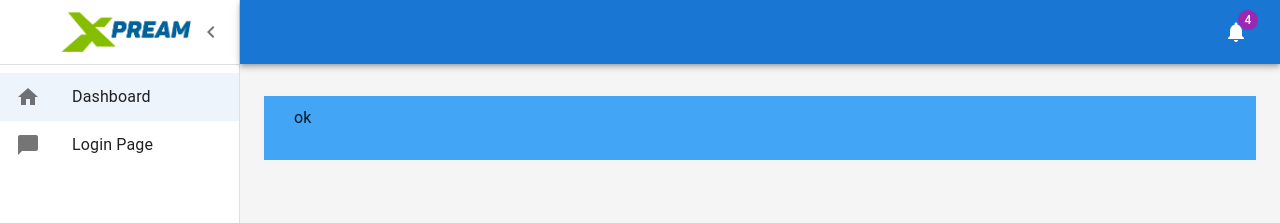
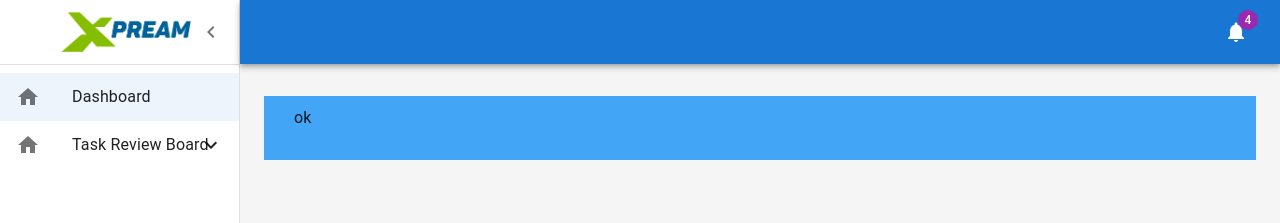
Before and after one commit to antoniosai/xpream-react, a React (Create React App) app: page / in a window 1280 px wide. Shown: the top 223 px of the page. Built offline with nearby package versions, Linux system fonts and the light colour scheme; what react-tracked would draw is missing.

Commit message:
Fix dynamically routes

```diff
--- /dev/null
+++ b/src/components/TemplateWrapper.tsx
@@ -0,0 +1,17 @@
+import { Box } from '@mui/material';
+import { MainDashboard } from '@component/layout/auth/MainDashboard';
+import { Outlet } from 'react-router';
+
+export function TemplateWrapper() {
+  return (
+    <MainDashboard>
+      <Box
+        sx={{
+          padding: '10px 30px 30px 30px;', // top right bottom  left
+        }}
+      >
+        <Outlet />
+      </Box>
+    </MainDashboard>
+  );
+}
--- a/src/components/layout/auth/partials/ListItem.tsx
+++ b/src/components/layout/auth/partials/ListItem.tsx
@@ -8,6 +8,14 @@ import { Collapse, List } from '@mui/material';
 import { RoutesObject } from '@router/data/RoutesObject';
 
 const CollapsibleMenu = (isOpened: boolean, children: RoutesObject) => {
+
+  const navigate = useNavigate();
+
+  const handleClick = (path: string) => {
+    const destination = `${children.path}/${path}`;
+    navigate(destination);
+  };
+
   if (children.groupset.length > 0) {
     // <List component="div" disablePadding>
     //       <ListItemButton sx={{ pl: 4 }}>
@@ -21,9 +29,8 @@ const CollapsibleMenu = (isOpened: boolean, children: RoutesObject) => {
       <Collapse in={isOpened} timeout="auto" unmountOnExit>
         {children.groupset.map((el, index) => (
           <List component="div" disablePadding key={index}>
-            <ListItemButton>
+            <ListItemButton onClick={() => handleClick(el.path)}>
               <ListItemIcon>
-                <el.icon />
               </ListItemIcon>
               <ListItemText primary={el.label} />
             </ListItemButton>
@@ -31,8 +38,6 @@ const CollapsibleMenu = (isOpened: boolean, children: RoutesObject) => {
         ))}
       </Collapse>
     );
-  } else {
-    return <React.Fragment></React.Fragment>;
   }
 };
 
--- a/src/components/layout/auth/partials/MenuItem.tsx
+++ b/src/components/layout/auth/partials/MenuItem.tsx
@@ -13,7 +13,6 @@ export const MenuItem = () => {
           label={row.label}
           component={row.component}
           element={row.element}
-          isDrawerMenu={row.isDrawerMenu}
           isDashboardShow={row.isDashboardShow}
           icon={row.icon}
           groupset={row.groupset}
--- /dev/null
+++ b/src/pages/TaskReview/index.tsx
@@ -0,0 +1,7 @@
+import { Button } from '@mui/material';
+
+export function TaskReview() {
+  return (
+    <Button variant="outlined">Task Review</Button>
+  );
+}
--- a/src/pages/utils/NotFoundPage/index.tsx
+++ b/src/pages/utils/NotFoundPage/index.tsx
@@ -1,11 +1,18 @@
+import { MainDashboard } from "@component/layout/auth/MainDashboard";
+import { Button } from "@mui/material";
+import { Box } from "@mui/system";
 import React from "react";
 
 function NotFoundPage() {
 
   return (
-    <div>
-      Not Found
-    </div>
+      <Box
+        sx={{
+          padding: '10px 30px 30px 30px;', // top right bottom  left
+        }}
+      >
+        Not Found Hooii
+      </Box>
   );
 }
 
--- a/src/router/data/RouteLIst.tsx
+++ b/src/router/data/RouteLIst.tsx
@@ -1,43 +1,55 @@
 
 import {
   Home,
-  ChatBubble,
 } from '@mui/icons-material';
 
 import NotFoundPage from "@pages/utils/NotFoundPage";
 // import HomePage from "@pages/HomePage";
-import LoginPage from "@pages/LoginPage";
 import { RoutesObject } from './RoutesObject';
 import { HomePage } from '@pages/HomePage';
+import { TaskReview } from '@pages/TaskReview';
+import { TemplateWrapper } from '@component/TemplateWrapper';
 
 const RouteList: RoutesObject[] = [
   {
     path: '/',
     label: 'Dashboard',
-    name: 'dashboard',
+    name: 'index',
     element: <HomePage />,
     group: null,
     isPrivate: false,
     isExact: true,
-    isDrawerMenu: false,
     component: NotFoundPage,
     isDashboardShow: true,
     icon: Home,
     groupset: [],
   },
   {
-    path: '/login',
-    label: 'Login Page',
-    name: 'login',
-    element: <LoginPage />,
+    path: 'trb',
+    label: 'Task Review Board',
+    name: 'trb',
+    element: <TemplateWrapper />,
     group: null,
     isPrivate: false,
     isExact: true,
-    isDrawerMenu: false,
-    component: LoginPage,
-    isDashboardShow: false,
-    icon: ChatBubble,
-    groupset: [],
+    component: TemplateWrapper,
+    isDashboardShow: true,
+    icon: Home,
+    groupset: [
+      {
+        path: 'task-review',
+        label: 'Task Review',
+        name: 'trb.task_review',
+        element: <TaskReview />,
+        group: null,
+        isPrivate: false,
+        isExact: true,
+        component: TaskReview,
+        isDashboardShow: true,
+        icon: Home,
+        groupset: [],
+      },
+    ],
   },
 ]
 
--- a/src/router/data/RoutesObject.ts
+++ b/src/router/data/RoutesObject.ts
@@ -5,7 +5,6 @@ export interface RoutesObject {
   group?: null | string;
   isPrivate?: boolean;
   isExact?: boolean;
-  isDrawerMenu: boolean;
   isDashboardShow: boolean;
   component: React.ComponentType;
   element: JSX.Element;
--- a/src/router/main.tsx
+++ b/src/router/main.tsx
@@ -3,6 +3,7 @@ import { useEffect } from "react";
 import {
   Routes,
   Route,
+  useRoutes,
 } from "react-router-dom";
 import Cookies from "js-cookie";
 
@@ -16,6 +17,11 @@ import NotFoundPage from "@pages/utils/NotFoundPage";
 import LoginPage from "@pages/LoginPage";
 import LoginData from "@pages/LoginPage/data/LoginData";
 import RouteList from "./data/RouteList";
+import WithLoginPage from "./components/WithLoginPage";
+import { MainDashboard } from "@component/layout/auth/MainDashboard";
+import { HomePage } from "@pages/HomePage";
+import { TaskReview } from "@pages/TaskReview";
+import { TemplateWrapper } from "@component/TemplateWrapper";
 
 export const routes: RoutesObject[] = RouteList;
 
@@ -34,30 +40,52 @@ export default function RouteApp() {
     }
   });
 
+//   let element = useRoutes([
+//     {
+//         element: <TemplateWrapper />,
+//         children: [
+//            { path: "/login", element: <LoginPage /> },
+//            { path: "signup", element: <NotFoundPage /> },
+//         ],
+//     },
+//     {
+//         element: <TemplateWrapper />,
+//         children: [
+//             { path: "/", element: <HomePage /> },
+//             { path: "/trb/task-review", element: <TaskReview /> },
+//         ],
+//     },
+// ]);
+// return element;
+
   return (
     <Routes>
-      {routes.map((route, index) => (
-        <Route
-          key={index}
-          path={route.path}
-          // TODO : Get LoginState and parse into getElement method below here
-          element={getElement(true)(routes[index])}
-        />
-      ))}
-      <Route path="/" element={<LoginPage/>} />
+      {/* Dynamic Routes */}
+
+      {routes.map((route, index) => {
+        if(route.groupset.length > 0) {
+          return (
+            <Route key={index} path={route.path} element={<TemplateWrapper/>}>
+              {route.groupset.map((child, i) => (
+                <Route key={i} path={child.path} element={child.element} />
+              ))}
+            </Route>
+          )
+        } else {
+          return (<Route key={index} path={route.path} element={route.element} />)
+        }
+      })}
+
+      {/* <Route index element={<HomePage/>}></Route>
+      <Route path="trb" element={<TemplateWrapper />}>
+        <Route path="task-review" element={<TaskReview/>}></Route>
+      </Route> */}
+      {/* Dynamic Routes */}
+
+      {/* Static Routes */}
+      <Route path="/login" element={<LoginPage/>} />
       <Route path="*" element={<NotFoundPage/>} />
+      {/* Staic Routes */}
     </Routes>
   );
 }
-
-const getElement = (loginState: boolean) => (route: RoutesObject) => {
-
-  if(route.isPrivate) {
-    if (loginState) {
-      return route.element;
-    } else {
-      return <LoginPage/>;
-    }
-  }
-  return route.element
-};
```
Also changed, not shown: src/router/components/WithLoginPage.tsx (+15 -31 lines).
